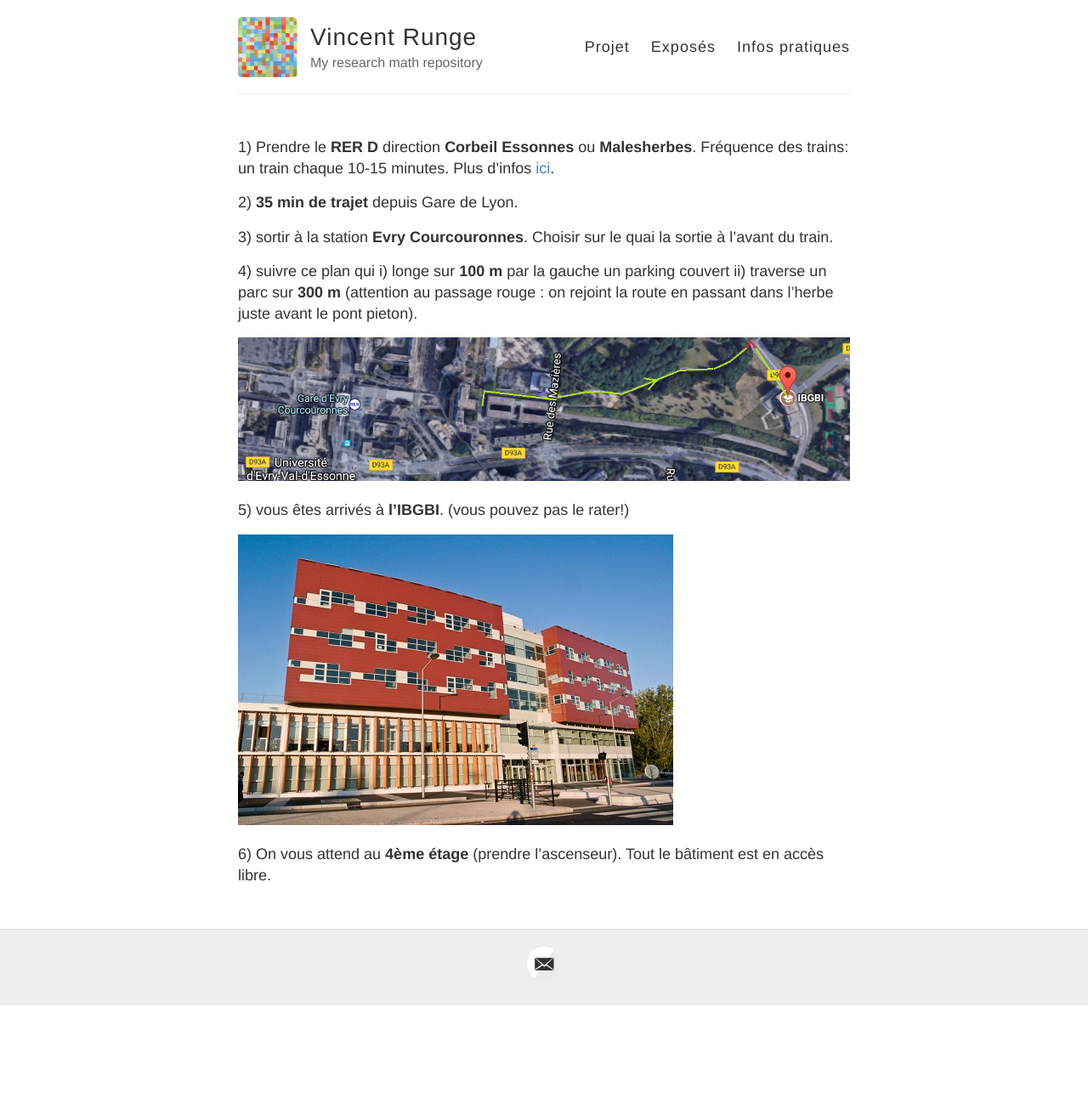
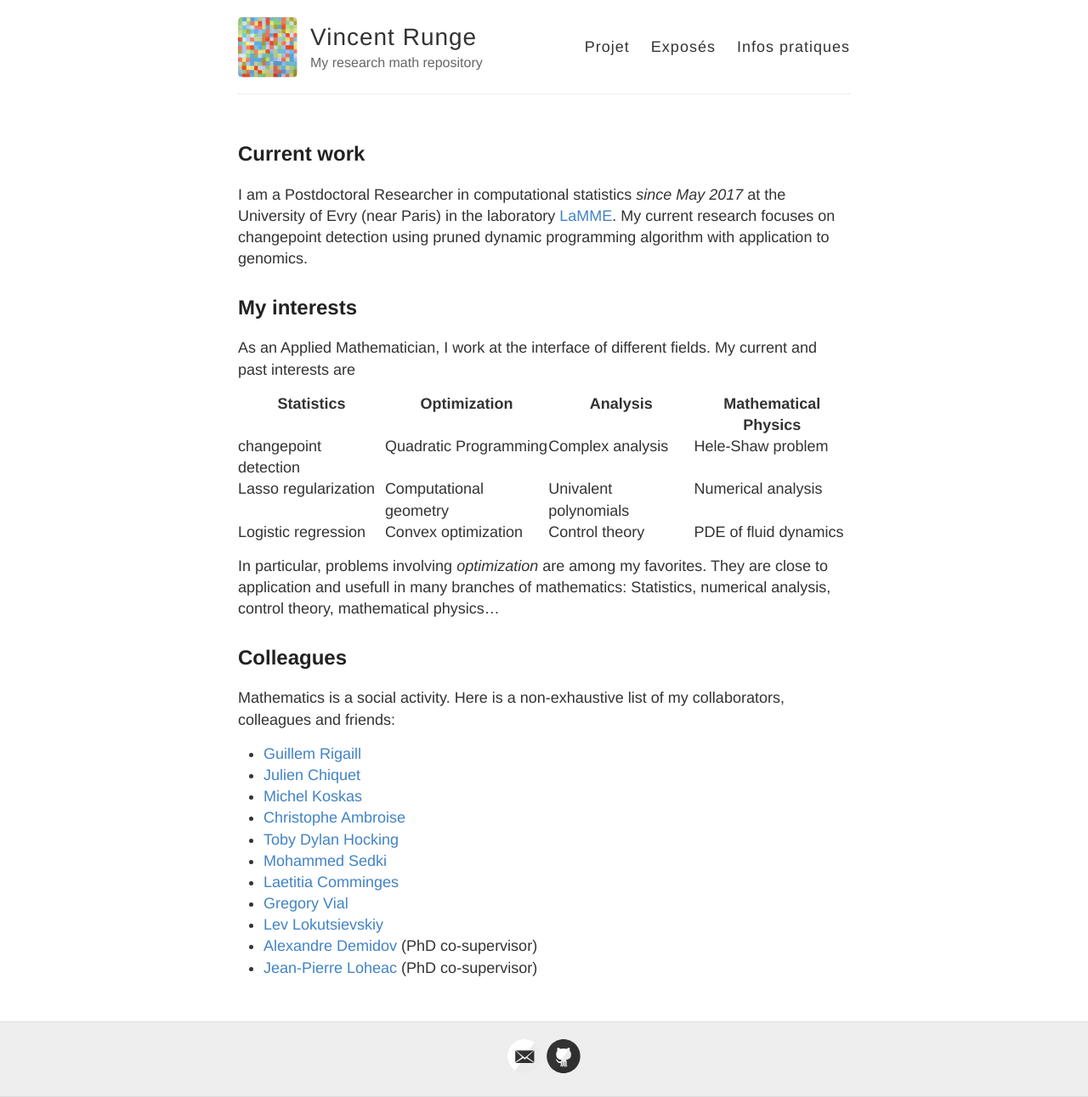
Before and after one commit to vincentrunge/vincentrunge.github.io, a Jekyll site: the page built from infos.md, in a window 1280 px wide. Shown: the whole page at 85% size. Built offline with Jekyll 4.4.1, drawn with Linux system fonts in a browser that asks for light colours; before the commit the page ends 1182 px from its top, so only the background shows below that.

Commit message:
change md

```diff
--- a/_config.yml
+++ b/_config.yml
@@ -20,7 +20,7 @@ footer-links:
   email: vincent.runge@univ-evry.fr
   facebook:
   flickr:
-  github: # barryclark/jekyll-now
+  github: vrunge
   instagram:
   linkedin:
   pinterest:
--- a/infos.md
+++ b/infos.md
@@ -1,22 +1,40 @@
 ---
 layout: page
-title: Infos pratiques
-permalink: /infos/
+title: Publications
+permalink: /about/
 ---
 
-1) Prendre le **RER D** direction **Corbeil Essonnes** ou **Malesherbes**. Fréquence des trains: un train chaque 10-15 minutes.
-Plus d'infos [ici](https://www.transilien.com/lignes/rer-trains/rer-D).
 
-2) **35 min de trajet** depuis Gare de Lyon.
+## Current work
 
-3) sortir à la station **Evry Courcouronnes**. Choisir sur le quai la sortie à l'avant du train.
+I am a Postdoctoral Researcher in computational statistics *since May 2017* at the University of Evry (near Paris) in the laboratory [LaMME](http://www.math-evry.cnrs.fr/doku.php). My current research focuses on changepoint detection using pruned dynamic programming algorithm with application to genomics.
 
-4) suivre ce plan qui i) longe sur **100 m** par la gauche un parking couvert ii) traverse un parc sur **300 m** (attention au passage rouge : on rejoint la route en passant dans l'herbe juste avant le pont pieton).
 
-![_config.yml]({{ site.baseurl }}/images/carte.png)
+## My interests
 
-5) vous êtes arrivés à **l'IBGBI**. (vous pouvez pas le rater!)
+As an Applied Mathematician, I work at the interface of different fields. My current and past interests are
 
-![_config.yml]({{ site.baseurl }}/images/ibgbi.png)
+| **Statistics**  | **Optimization** | **Analysis** | **Mathematical Physics** |
+|---|---|---|---|
+|changepoint detection |Quadratic Programming | Complex analysis |Hele-Shaw problem |
+|Lasso regularization |Computational geometry | Univalent polynomials |Numerical analysis |
+|Logistic regression |Convex optimization |Control theory |PDE of fluid dynamics |
 
-6) On vous attend au **4ème étage** (prendre l'ascenseur). Tout le bâtiment est en accès libre.
+In particular, problems involving *optimization* are among my favorites. They are close to application and usefull in many branches of mathematics: Statistics, numerical analysis, control theory, mathematical physics...
+
+
+## Colleagues
+
+Mathematics is a social activity. Here is a non-exhaustive list of my collaborators, colleagues and friends:
+
+- [Guillem Rigaill](https://www6.inra.fr/saclay-plant-sciences/Formation/Ecoles-d-ete/Ecole-d-ete-2016/Speakers/Guillem-Rigaill)
+- [Julien Chiquet](http://julien.cremeriefamily.info/index.html)
+- [Michel Koskas](https://www6.inra.fr/mia-paris/Equipes/Membres/Michel-Koskas)
+- [Christophe Ambroise](http://www.math-evry.cnrs.fr/members/cambroise/welcome)
+- [Toby Dylan Hocking](http://tdhock.github.io/)
+- [Mohammed Sedki](https://www.researchgate.net/profile/Sedki_Mohammed)
+- [Laetitia Comminges](https://www.ceremade.dauphine.fr/page_membre.php?idpers=456)
+- [Gregory Vial](http://perso.ec-lyon.fr/vial.gregory/)
+- [Lev Lokutsievskiy](http://mech.math.msu.su/~lion/?q=node/1)
+- [Alexandre Demidov](http://www.mathnet.ru/rus/person9169) (PhD co-supervisor)
+- [Jean-Pierre Loheac](https://scholar.google.com/scholar?hl=ru&as_sdt=0%2C5&q=jean-pierre+loh%C3%A9ac&btnG=) (PhD co-supervisor)
```
